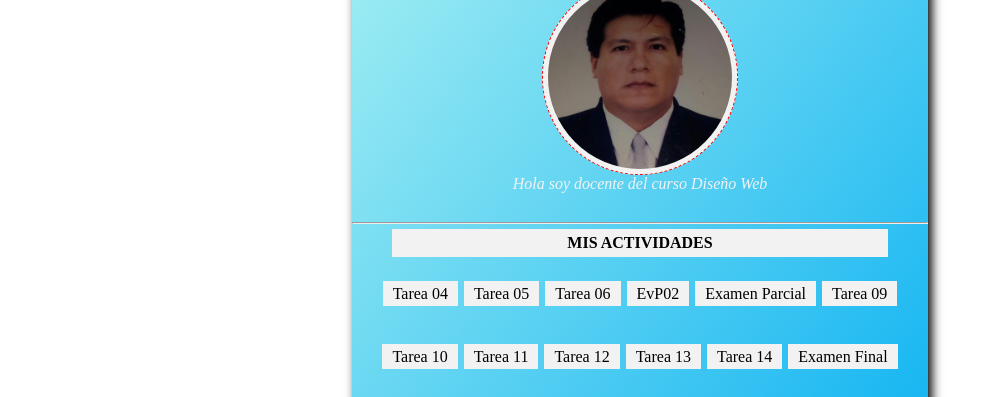
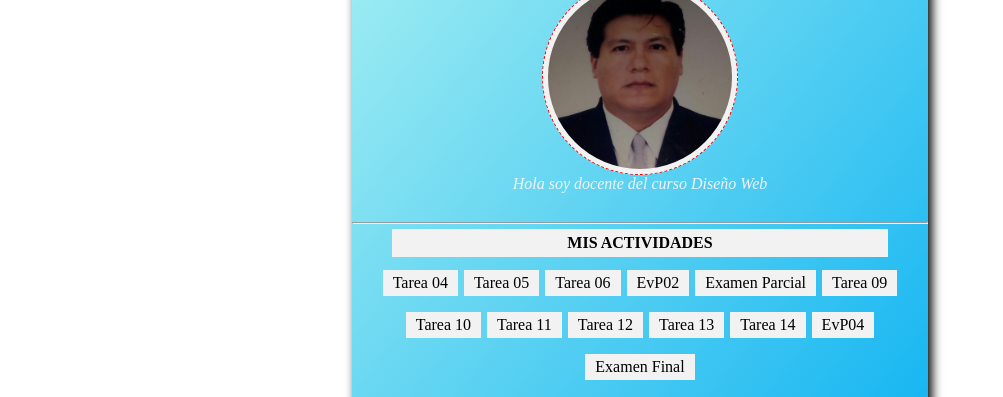
Before and after one commit to josemanuel91/josemanuel91.github.io, a plain HTML site: page index.html in a window 1280 px wide. Shown: the part 201-598 px from the top of the page, without its empty margins (0-1003 px from the left). Drawn offline with Linux system fonts and the light colour scheme.

Commit message:
Update index.html

```diff
--- a/index.html
+++ b/index.html
@@ -34,6 +34,7 @@ v<!DOCTYPE html>
                 <li><a href="/tarea12/index.html">Tarea 12</a></li>
                 <li><a href="/tarea13/index.html">Tarea 13</a></li>
                 <li><a href="/tarea14index.html">Tarea 14</a></li>
+                <li><a href="/evp4/index.html">EvP04</a></li>
                 <li><a href="/examenfinal/index.html">Examen Final</a></li>
 
             </ul>
```
